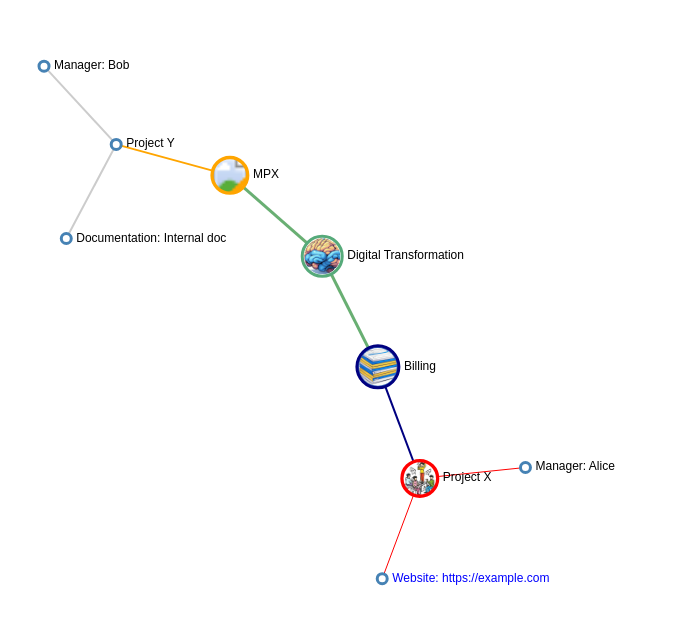
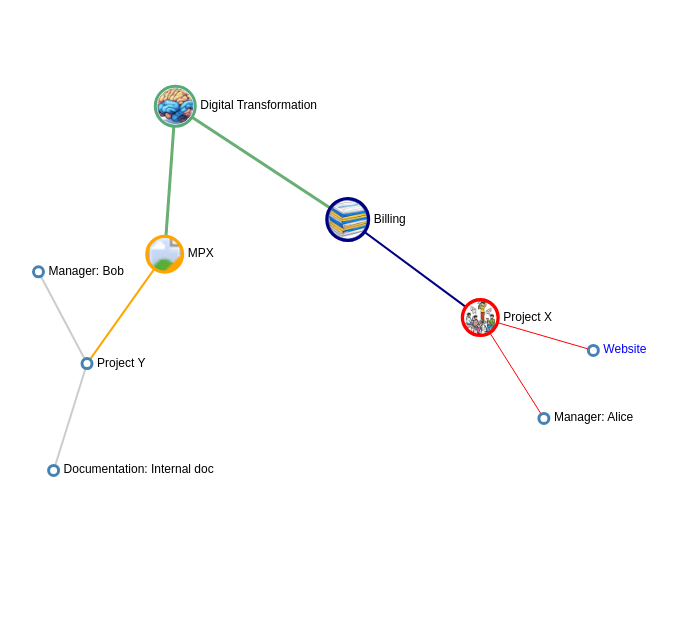
Before and after one commit to darrenkoh/Team-Explorer, a plain HTML site: page index.html in a window 1280 px wide. Shown: the part 142-766 px from the top of the page, without its empty margins (414-1091 px from the left). Drawn offline with nearby package versions, Linux system fonts and the light colour scheme.

Commit message:
Improve node layout and interaction with advanced positioning and link rendering

```diff
--- a/script.js
+++ b/script.js
@@ -14,6 +14,22 @@ d3.json("data.json").then(function (data) {
         d.children = d._children;  // Initially expanded
     });
 
+    // Function to calculate node radius based on its properties
+    function getNodeRadius(d) {
+        if (d.data.image) {
+            var imageSize = d.data.imageSize || 20;
+            var circleRadius = d.data.circleRadius || (imageSize / 2) + 2;
+            return Math.max(circleRadius, imageSize / 2);
+        } else {
+            return d.data.nodeRadius || 5;
+        }
+    }
+
+    // Function to estimate text width based on content
+    function estimateTextWidth(text) {
+        return text.length * 6; // Rough estimate: 6px per character
+    }
+
     // Function to update the visualization
     function update() {
         // Get visible nodes and links
@@ -24,9 +40,63 @@ d3.json("data.json").then(function (data) {
             return d.source.children && d.target.parent.children;
         });
 
+        // Organize nodes by parent for radial layout
+        var nodesByParent = {};
+        nodes.forEach(function(node) {
+            if (node.parent) {
+                var parentId = node.parent.id;
+                if (!nodesByParent[parentId]) {
+                    nodesByParent[parentId] = [];
+                }
+                nodesByParent[parentId].push(node);
+            }
+        });
+
+        // Apply initial positions in a radial layout
+        Object.keys(nodesByParent).forEach(function(parentId) {
+            var childNodes = nodesByParent[parentId];
+            var parent = nodes.find(n => n.id == parentId);
+
+            // Skip if parent position is not yet defined
+            if (!parent.x || !parent.y) return;
+
+            var angleStep = 2 * Math.PI / childNodes.length;
+            var radius = 100 + (childNodes.length * 10); // Adjust radius based on number of children
+
+            childNodes.forEach(function(child, i) {
+                var angle = i * angleStep;
+                // Set initial positions in a circle around parent
+                child.x = parent.x + radius * Math.cos(angle);
+                child.y = parent.y + radius * Math.sin(angle);
+            });
+        });
+
         // Update simulation with visible nodes
         simulation.nodes(nodes);
         simulation.force("link").links(links);
+
+        // Add collision detection to prevent node overlap
+        simulation.force("collision", d3.forceCollide().radius(function(d) {
+            // Calculate radius based on node properties
+            var baseRadius = d.data.image ? (d.data.circleRadius || 20) : 10;
+            // Add extra padding for nodes with children (clusters)
+            var clusterPadding = d.children ? 40 : 20;
+            return baseRadius + clusterPadding;
+        }).strength(0.8));
+
+        // Add radial forces to maintain the circular arrangement
+        simulation.force("radial", d3.forceRadial(function(d) {
+            // Only apply to nodes with parents
+            if (!d.parent) return 0;
+
+            var siblings = nodesByParent[d.parent.id] || [];
+            return 100 + (siblings.length * 10); // Same radius calculation as above
+        }, function(d) {
+            return d.parent ? d.parent.x : width / 2;
+        }, function(d) {
+            return d.parent ? d.parent.y : height / 2;
+        }).strength(0.3));
+
         simulation.alpha(1).restart();
 
         // Update links with custom color and width
@@ -104,13 +174,22 @@ d3.json("data.json").then(function (data) {
 
             // Append text labels
             if (!d.children && d.data.value && (d.data.value.startsWith("http://") || d.data.value.startsWith("https://"))) {
+                // Create a clickable link without showing the URL
                 var a = nodeGroup.append("a")
                     .attr("xlink:href", d.data.value)
                     .attr("target", "_blank");
+
+                // Add a visible text showing only the name (not the URL)
                 a.append("text")
                     .attr("x", effectiveRadius + 5)
                     .attr("y", 3)
-                    .text(d.data.name + ": " + d.data.value);
+                    .text(d.data.name)
+                    .attr("class", "link-text");
+
+                // Add a small icon or indicator to show it's a link with better spacing
+                a.append("text")
+                    .attr("y", 3)
+                    .attr("class", "link-icon");
             } else {
                 nodeGroup.append("text")
                     .attr("x", effectiveRadius + 5)
@@ -182,13 +261,17 @@ d3.json("data.json").then(function (data) {
     // Create the force simulation
     var simulation = d3.forceSimulation()
         .force("link", d3.forceLink().id(function (d) { return d.id; }).distance(100))
-        .force("charge", d3.forceManyBody().strength(-200))
+        .force("charge", d3.forceManyBody().strength(-300))
         .force("center", d3.forceCenter(width / 2, height / 2));
 
     // Assign unique IDs to nodes for the simulation
     root.descendants().forEach(function (d, i) {
         d.id = i;
     });
+
+    // Set initial position for the root node
+    root.x = width / 2;
+    root.y = height / 2;
 
     // Initial update
     update();
--- a/style.css
+++ b/style.css
@@ -22,6 +22,15 @@ body {
     cursor: pointer;
   }
 
+  .link-text {
+    fill: blue;
+  }
+
+  .link-icon {
+    fill: blue;
+    font-size: 10px;
+  }
+
   .node image {
     cursor: pointer;
   }
```
